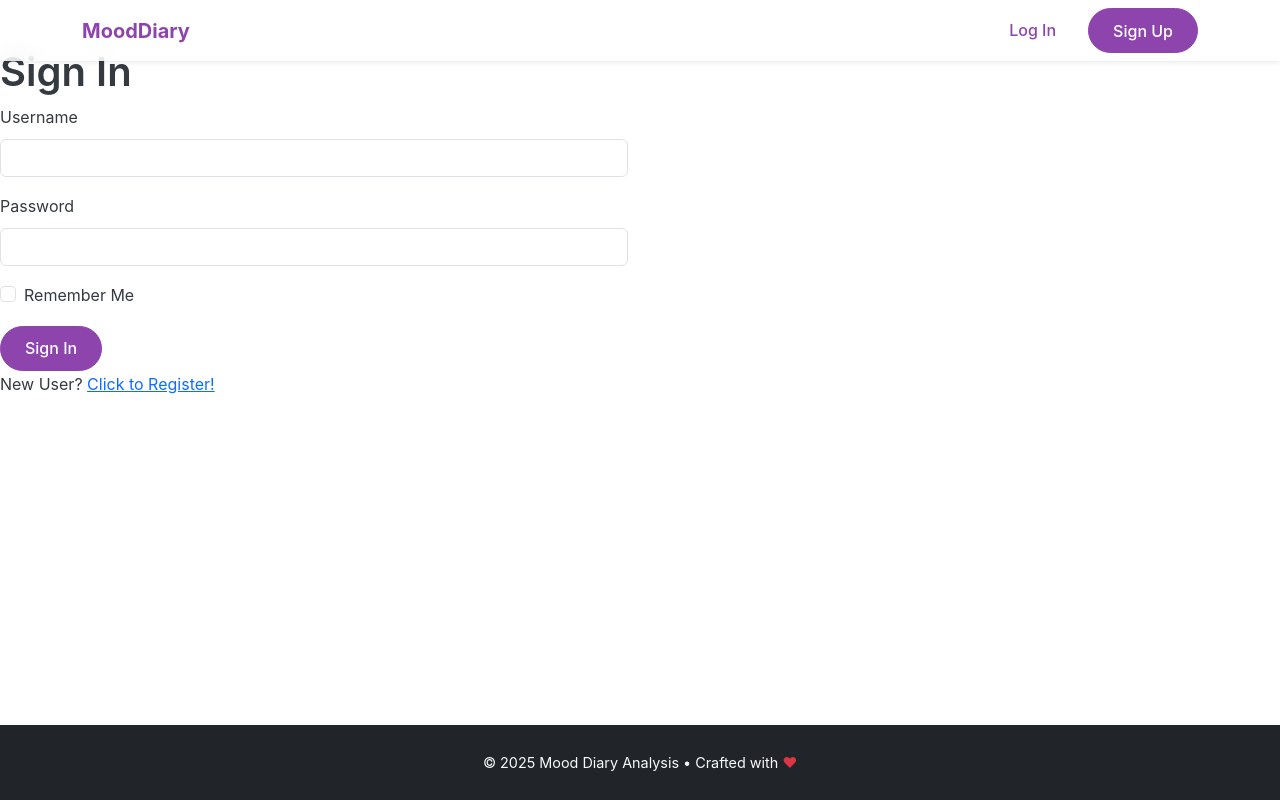
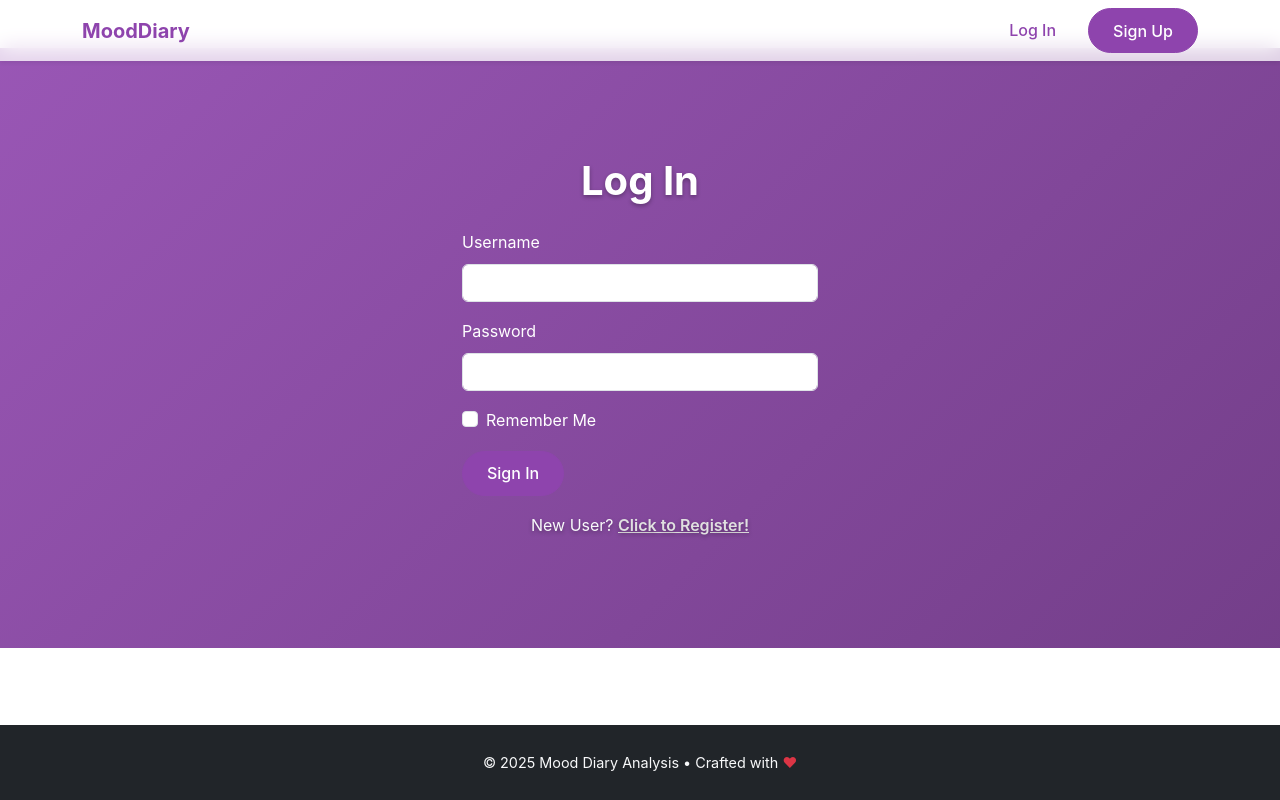
Before and after one commit to Mallicyberdev/CITS5505-GroupProject-2025, a Flask app: page /auth/login in a window 1280 px wide. Run offline with Flask 3, Linux system fonts and the light colour scheme; some libraries are stand-ins or nearby versions.

Commit message:
Login and  register page

```diff
--- a/app/static/css/style.css
+++ b/app/static/css/style.css
@@ -121,6 +121,15 @@ h1, h2, h3, h4, h5, h6 {
     color: #ffffff;
     display: flex; /* Keep flex for alignment */
     align-items: center; /* Keep vertical alignment */
+}
+
+.hero-section .text-light a {
+    color: #e0e0e0;
+}
+
+.hero-section .text-light a:hover {
+    color: #ffffff;
+    text-decoration: underline;
 }
 
 /* Add RGB for secondary color */
--- a/app/templates/auth/login.html
+++ b/app/templates/auth/login.html
@@ -1,10 +1,20 @@
 {% extends "base.html" %}
-{% import 'bootstrap_wtf.html' as wtf %} {% block content %}
-    <h1>Sign In</h1>
-    <div class="row">
-        <div class="col-md-6">
-            {{ wtf.quick_form(form) }}
+{% import 'bootstrap_wtf.html' as wtf %}
+
+{% block title %}Log In - Mood Diary Analysis{% endblock %}
+
+{% block content %}
+<div class="hero-section">
+    <div class="container py-5">
+        <div class="row justify-content-center">
+            <div class="col-md-6 col-lg-4">
+                <h1 class="text-center mb-4 fw-bold">Log In</h1>
+                {{ wtf.quick_form(form) }}
+                <div class="text-center mt-3">
+                    <p class="text-light mb-0">New User? <a href="{{ url_for('auth.register') }}" class="fw-semibold" style="color: #e0e0e0;">Click to Register!</a></p>
+                </div>
+            </div>
         </div>
     </div>
-    <p>New User? <a href="{{ url_for('auth.register') }}">Click to Register!</a></p>
+</div>
 {% endblock %}
```
Also changed, not shown: app/templates/auth/register.html (+13 -5 lines).
